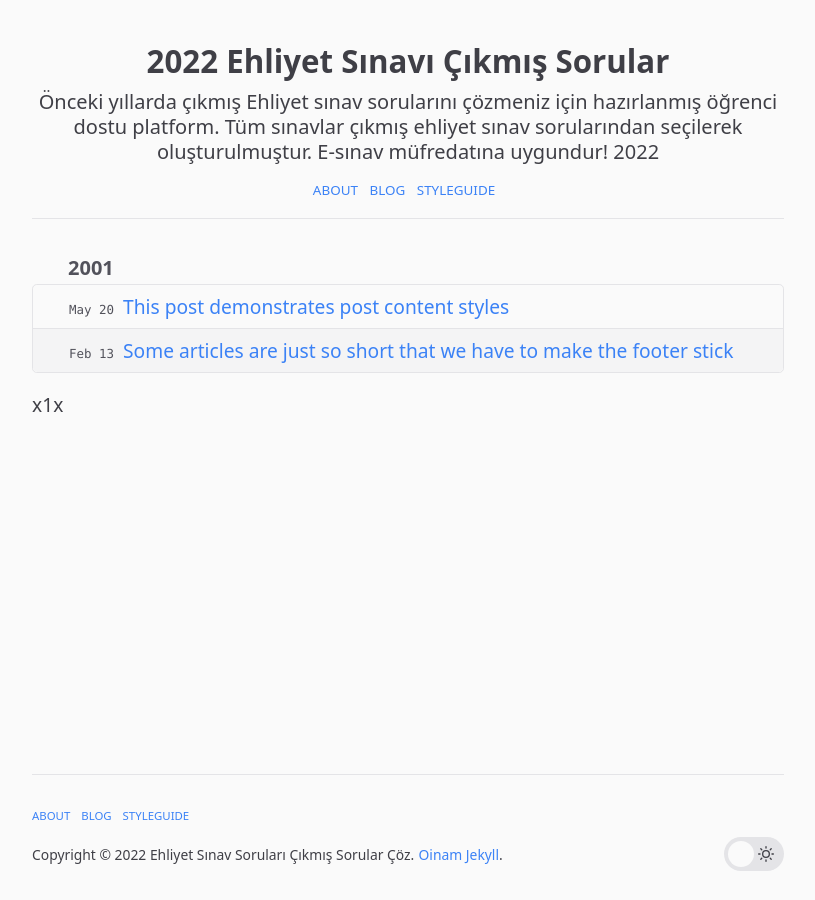
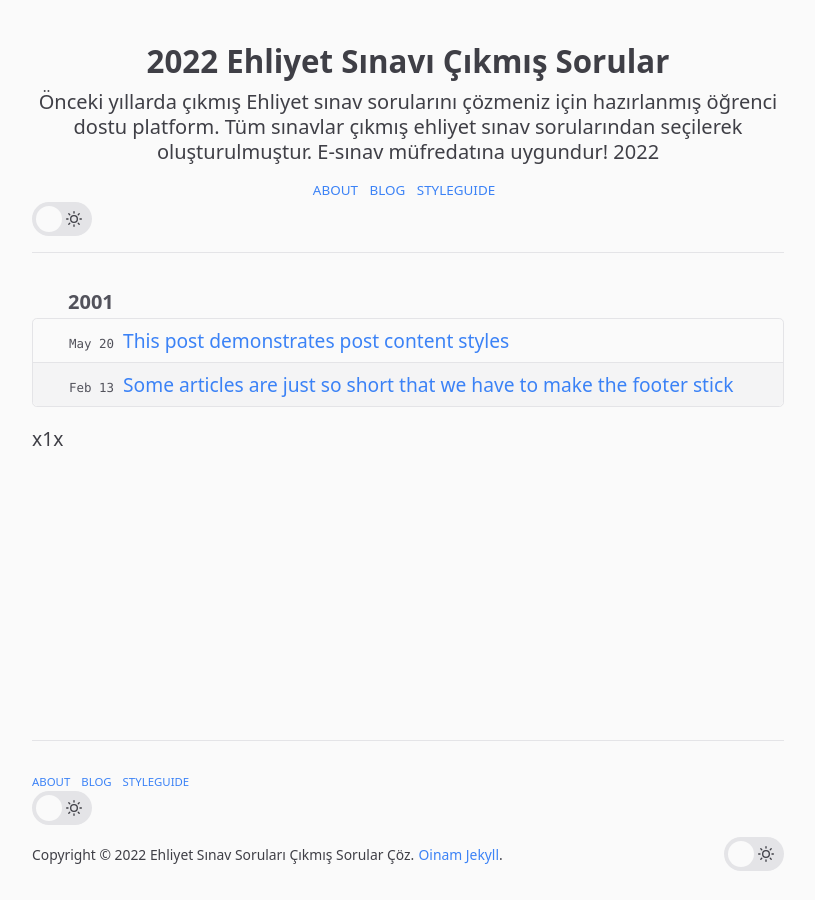
Before and after one commit to ehliyetsinav/ehliyetsinav.github.io, a Jekyll site: the page built from blog.md, in a window 1280 px wide. Shown: the whole page, without its empty margins (232-1047 px from the left). Built offline with Jekyll 4.4.1, drawn with Linux system fonts in a browser that asks for light colours.

Commit message:
Update nav.html

```diff
--- a/_includes/nav.html
+++ b/_includes/nav.html
@@ -3,5 +3,10 @@
   {% for menu in site.data.nav -%}
     <a href="{{ site.baseurl | prepend: site.url }}{{ menu.url }}">{{ menu.title }}</a>
   {% endfor -%}
+
+      {% if site.layout.theme_switch != false %}
+      {% include appearance.html %}
+    {% endif %}
+
 </nav>
 {% endif %}
```
